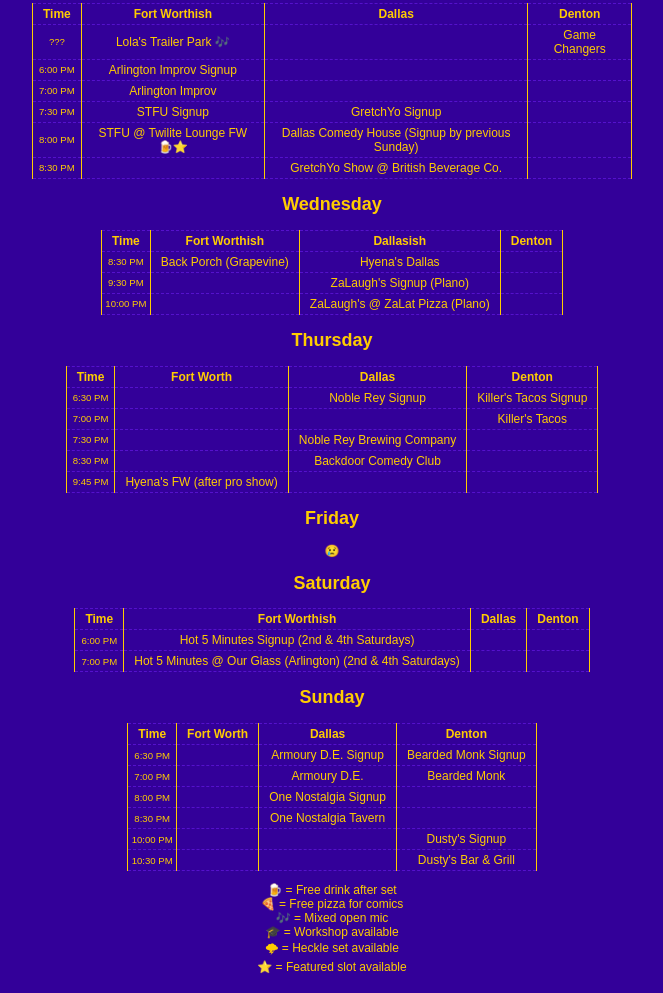
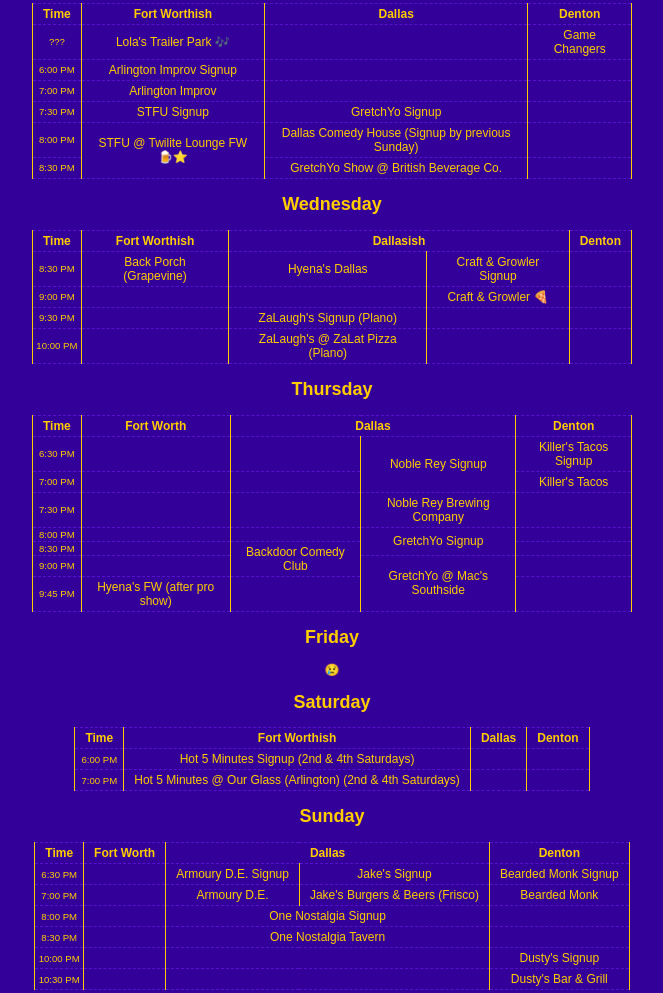
Before and after one commit to davmillar/comedy-houston, a plain HTML site: page index.html in a window 1280 px wide. Shown: the part 355-1348 px from the top of the page, without its empty margins (308-971 px from the left). Drawn offline with Linux system fonts and the light colour scheme.

Commit message:
more additions

```diff
--- a/index.html
+++ b/index.html
@@ -100,13 +100,12 @@
             </tr>
             <tr>
                 <td>8:00 PM</td>
-                <td>STFU @ Twilite Lounge FW 🍺⭐️</td>
+                <td rowspan="2">STFU @ Twilite Lounge FW 🍺⭐️</td>
                 <td>Dallas Comedy House (Signup by previous Sunday)</td>
                 <td></td>
             </tr>
             <tr>
                 <td>8:30 PM</td>
-                <td></td>
                 <td>GretchYo Show @ British Beverage Co.</td>
                 <td></td>
             </tr>
@@ -117,13 +116,21 @@
             <tr>
                 <th>Time</th>
                 <th>Fort Worthish</th>
-                <th>Dallasish</th>
+                <th colspan="2">Dallasish</th>
                 <th>Denton</th>
             </tr>
             <tr>
                 <td>8:30 PM</td>
                 <td>Back Porch (Grapevine)</td>
                 <td>Hyena's Dallas</td>
+                <td>Craft &amp; Growler Signup</td>
+                <td></td>
+            </tr>
+            <tr>
+                <td>9:00 PM</td>
+                <td></td>
+                <td></td>
+                <td>Craft &amp; Growler 🍕</td>
                 <td></td>
             </tr>
             <tr>
@@ -131,11 +138,13 @@
                 <td></td>
                 <td>ZaLaugh's Signup (Plano)</td>
                 <td></td>
+                <td></td>
             </tr>
             <tr>
                 <td>10:00 PM</td>
                 <td></td>
                 <td>ZaLaugh's @ ZaLat Pizza (Plano)</td>
+                <td></td>
                 <td></td>
             </tr>
         </table>
@@ -145,13 +154,14 @@
             <tr>
                 <th>Time</th>
                 <th>Fort Worth</th>
-                <th>Dallas</th>
+                <th colspan="2">Dallas</th>
                 <th>Denton</th>
             </tr>
             <tr>
                 <td>6:30 PM</td>
                 <td></td>
-                <td>Noble Rey Signup</td>
+                <td></td>
+                <td rowspan="2">Noble Rey Signup</td>
                 <td>Killer's Tacos Signup</td>
             </tr>
             <tr>
@@ -163,13 +173,27 @@
             <tr>
                 <td>7:30 PM</td>
                 <td></td>
+                <td></td>
                 <td>Noble Rey Brewing Company</td>
+                <td></td>
+            </tr>
+            <tr>
+                <td>8:00 PM</td>
+                <td></td>
+                <td></td>
+                <td rowspan="2">GretchYo Signup</td>
                 <td></td>
             </tr>
             <tr>
                 <td>8:30 PM</td>
                 <td></td>
-                <td>Backdoor Comedy Club</td>
+                <td rowspan="2">Backdoor Comedy Club</td>
+                <td></td>
+            </tr>
+            <tr>
+                <td>9:00 PM</td>
+                <td></td>
+                <td rowspan="2">GretchYo @ Mac's Southside</td>
                 <td></td>
             </tr>
             <tr>
@@ -212,43 +236,45 @@
             <tr>
                 <th>Time</th>
                 <th>Fort Worth</th>
-                <th>Dallas</th>
+                <th colspan="2">Dallas</th>
                 <th>Denton</th>
             </tr>
             <tr>
                 <td>6:30 PM</td>
                 <td></td>
                 <td>Armoury D.E. Signup</td>
+                <td>Jake's Signup</td>
                 <td>Bearded Monk Signup</td>
             </tr>
             <tr>
                 <td>7:00 PM</td>
                 <td></td>
                 <td>Armoury D.E.</td>
+                <td>Jake's Burgers &amp; Beers (Frisco)</td>
                 <td>Bearded Monk</td>
             </tr>
             <tr>
                 <td>8:00 PM</td>
                 <td></td>
-                <td>One Nostalgia Signup</td>
+                <td colspan="2">One Nostalgia Signup</td>
                 <td></td>
             </tr>
             <tr>
                 <td>8:30 PM</td>
                 <td></td>
-                <td>One Nostalgia Tavern</td>
+                <td colspan="2">One Nostalgia Tavern</td>
                 <td></td>
             </tr>
             <tr>
                 <td>10:00 PM</td>
                 <td></td>
-                <td></td>
+                <td colspan="2"></td>
                 <td>Dusty's Signup</td>
             </tr>
             <tr>
                 <td>10:30 PM</td>
                 <td></td>
-                <td></td>
+                <td colspan="2"></td>
                 <td>Dusty's Bar &amp; Grill</td>
             </tr>
         </table>
```
